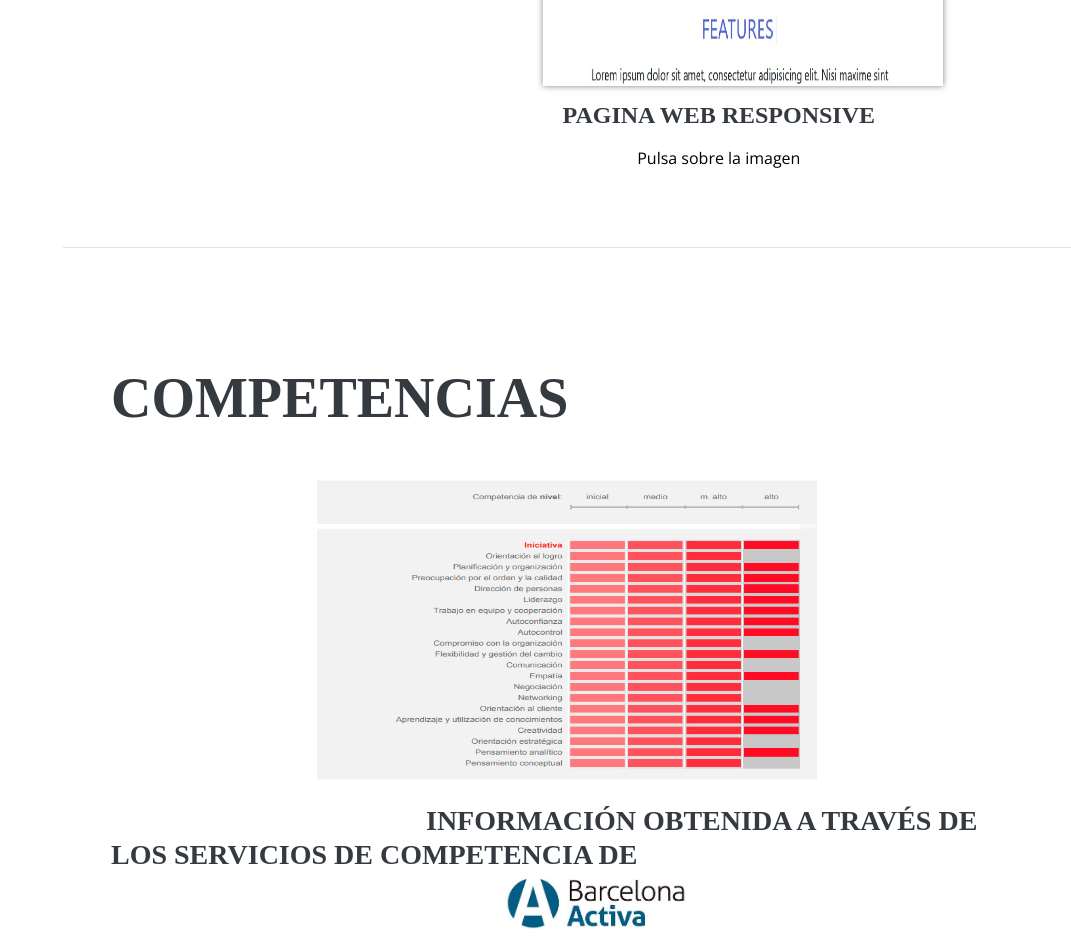
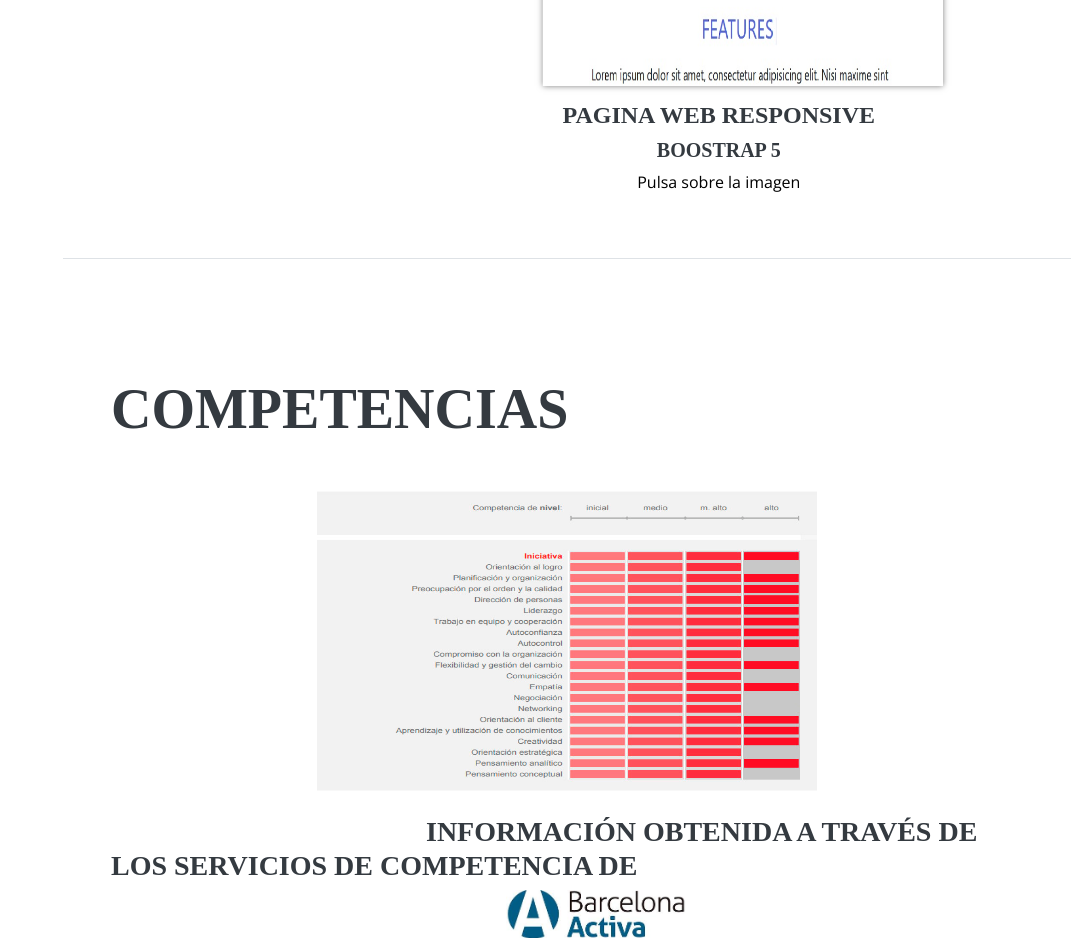
Before and after one commit to PedroRios1970/CVPedroRios, a website: page index.html in a window 1280 px wide. Shown: the part 6100-7038 px from the top of the page, without its empty margins (209-1280 px from the left). Drawn offline with nearby package versions, Linux system fonts and the light colour scheme; a web font is replaced by a local one.

Commit message:
CV2022_v12

```diff
--- a/index.html
+++ b/index.html
@@ -546,7 +546,7 @@
           <div class="carousel-item"  data-bs-interval="6000">
             <a href="https://ejemplosprint2.netlify.app" target="_blank"> <img src="./img/SpringResponsi.jpg" alt="" class="img-galeria"></a>
             <h4 class="d-flex justify-content-evenly">Pagina WEB Responsive</h4>
-            <h5 class="d-flex justify-content-evenly"></h5>
+            <h5 class="d-flex justify-content-evenly">BOOSTRAP 5</h5>
             <p class="d-flex justify-content-evenly" style="color:#000000">Pulsa sobre la imagen</p>
           </div>
           <div class="carousel-item" data-bs-interval="6000">
```
